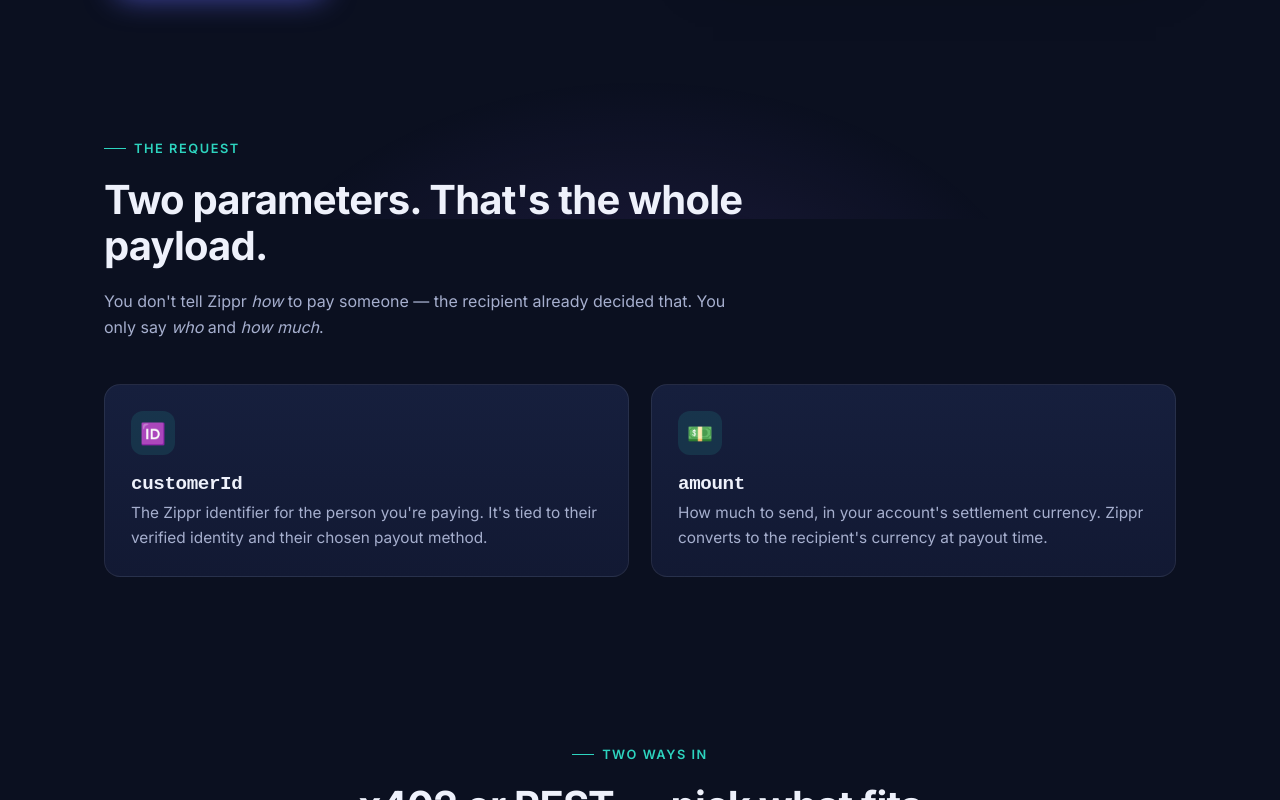
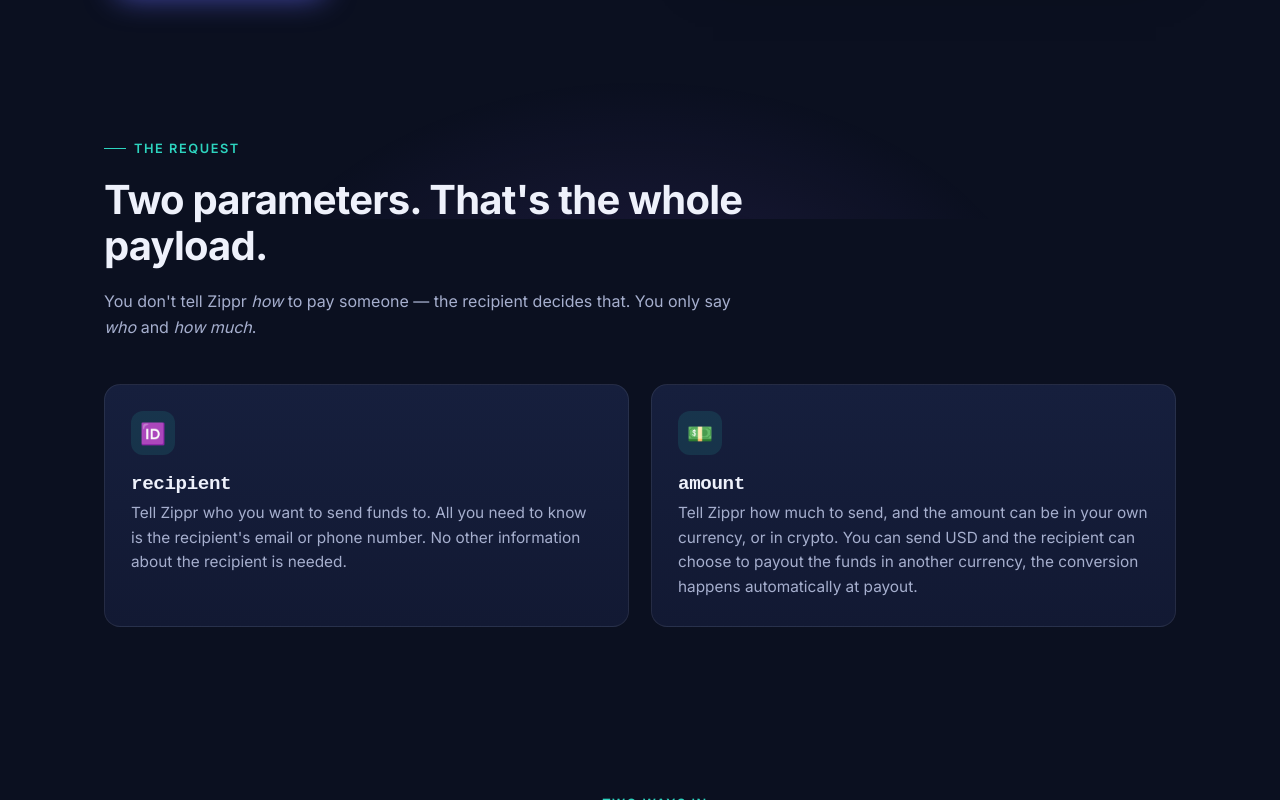
Before and after one commit to zipprpay/website, a plain HTML site: page developers.html in a window 1280 px wide. Shown: the part 581-1381 px from the top of the page. Drawn offline with Linux system fonts and the light colour scheme.

Commit message:
Update payment instructions in developers.html

```diff
--- a/developers.html
+++ b/developers.html
@@ -104,20 +104,20 @@
           <span class="eyebrow">The request</span>
           <h2>Two parameters. That's the whole payload.</h2>
           <p class="text-muted">
-            You don't tell Zippr <em>how</em> to pay someone — the recipient already decided that.
+            You don't tell Zippr <em>how</em> to pay someone — the recipient decides that.
             You only say <em>who</em> and <em>how much</em>.
           </p>
         </div>
         <div class="grid grid--2">
           <article class="card">
             <div class="ico">🆔</div>
-            <h3><code>customerId</code></h3>
-            <p>The Zippr identifier for the person you're paying. It's tied to their verified identity and their chosen payout method.</p>
+            <h3><code>recipient</code></h3>
+            <p>Tell Zippr who you want to send funds to. All you need to know is the recipient's email or phone number. No other information about the recipient is needed.</p>
           </article>
           <article class="card">
             <div class="ico">💵</div>
             <h3><code>amount</code></h3>
-            <p>How much to send, in your account's settlement currency. Zippr converts to the recipient's currency at payout time.</p>
+            <p>Tell Zippr how much to send, and the amount can be in your own currency, or in crypto. You can send USD and the recipient can choose to payout the funds in another currency, the conversion happens automatically at payout.</p>
           </article>
         </div>
       </div>
```
